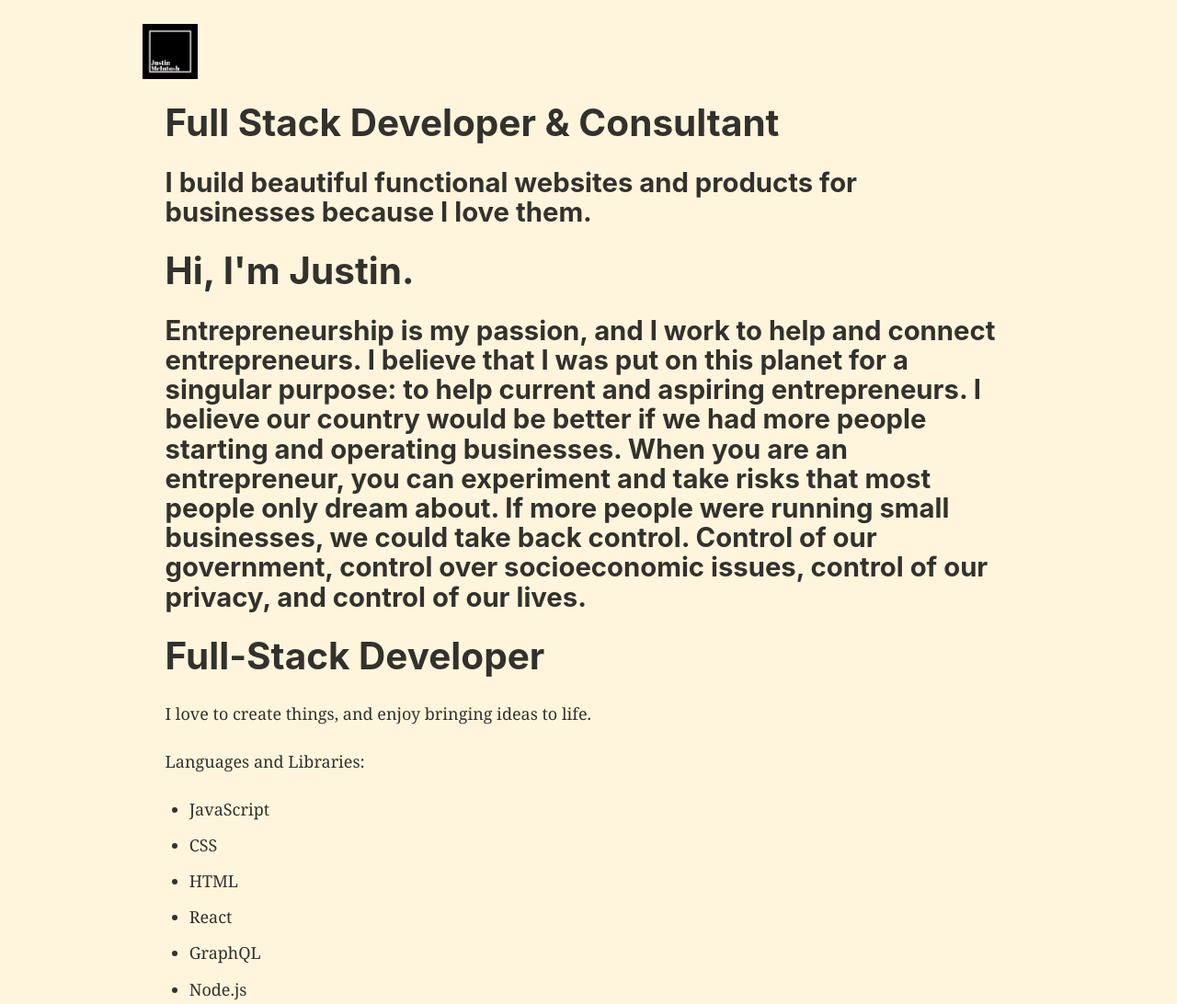
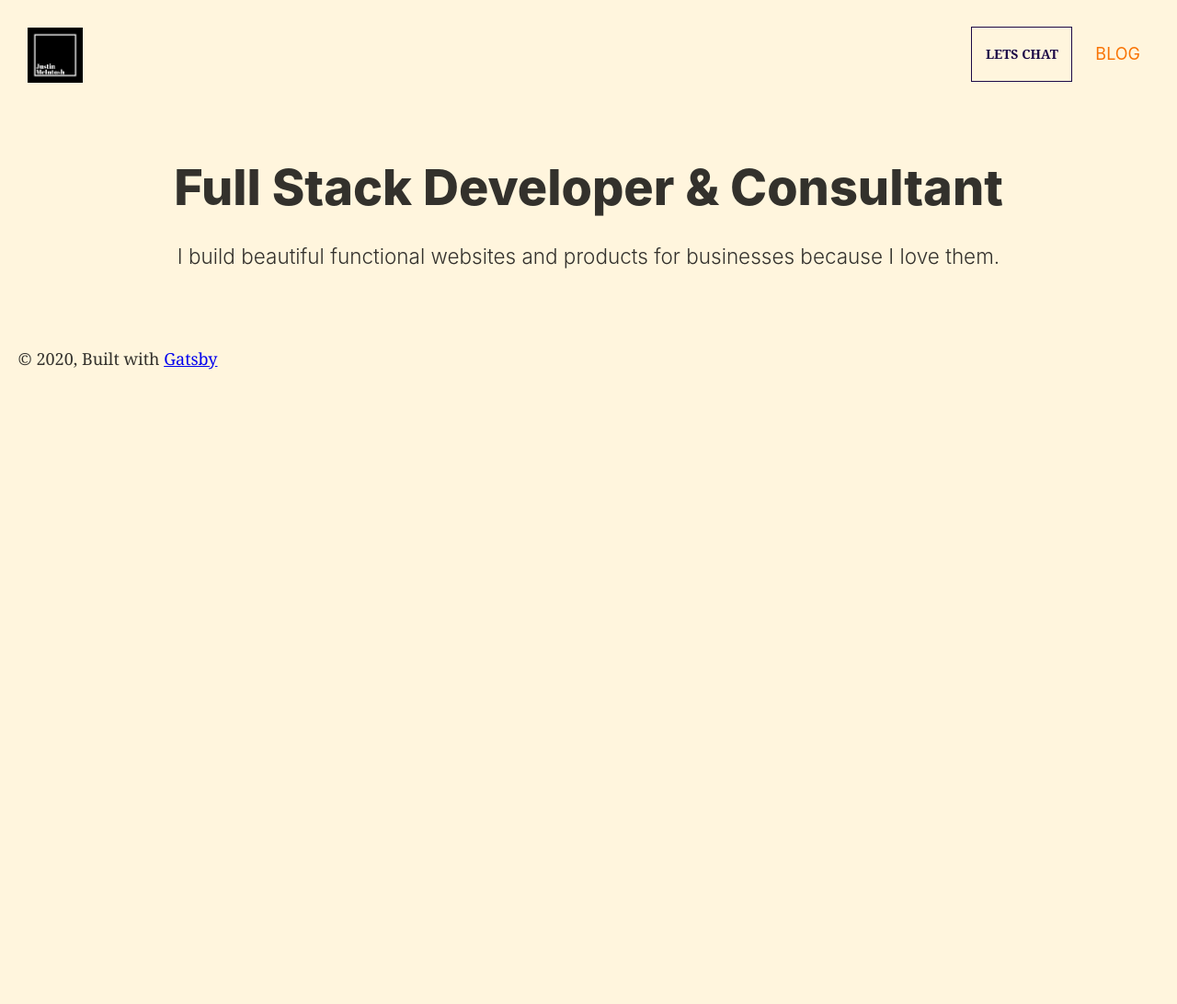
Before and after one commit to jmutt78/personal-site, a Gatsby site in the folder gatsby-site/: page / in a window 1280 px wide. Shown: the top 1092 px of the page at 92% size. After the commit the page ends 800 px from the top, so only its background shows below. Built offline with nearby package versions, Linux system fonts and the light colour scheme; Gatsby itself is replaced by a stand-in of ours.

Commit message:
Header/index Finished header style

```diff
--- a/gatsby-site/src/components/Header/index.js
+++ b/gatsby-site/src/components/Header/index.js
@@ -1,57 +1,30 @@
-import { Link } from "gatsby"
-import PropTypes from "prop-types"
-import React from "react"
-import styled from "styled-components"
-import Logo from "../Images/Logo.js"
+import { Link } from 'gatsby'
+import PropTypes from 'prop-types'
+import React from 'react'
 
-const Nav = styled.div`
-  background-color: transparent;
-`
-const NavHeader = styled.div`
-  max-width: 1010px;
-  padding: 26px 20px;
-  width: 100%;
-  display: flex;
-  align-items: center;
-  margin: 0 auto;
-`
-const NavLeft = styled.div`
-  width: 33.333%;
-  text-align: left;
-`
-const NavCenter = styled.div`
-  width: 33.333%;
-  text-align: center;
-`
+import Logo from '../Images/Logo.js'
 
-const NavRight = styled.div`
-  width: 33.333%;
-  text-align: right;
-  svg {
-    margin-right: 20px;
-  }
-`
-const MenuLink = styled.a``
+import { Button, Root, NavFlex, NavLinks, BlogLink } from './styles'
 
 const Header = ({ siteTitle }) => (
   <header>
-    <Nav>
-      <NavHeader>
-        <NavLeft>
-          <MenuLink>
-            <Link
-              to="/"
-              style={{
-                color: `white`,
-                textDecoration: `none`,
-              }}
-            >
-              <Logo />
+    <Root>
+      <NavFlex>
+        <Link to="/">
+          <Logo />
+        </Link>
+        <NavLinks>
+          <Button>
+            <button className="btn">LETS CHAT</button>
+          </Button>
+          <BlogLink>
+            <Link>
+              <h3>BLOG</h3>
             </Link>
-          </MenuLink>
-        </NavLeft>
-      </NavHeader>
-    </Nav>
+          </BlogLink>
+        </NavLinks>
+      </NavFlex>
+    </Root>
   </header>
 )
 
--- /dev/null
+++ b/gatsby-site/src/components/Header/styles.js
@@ -0,0 +1,69 @@
+import styled from 'styled-components'
+
+export const Root = styled.div`
+  width: 100%;
+  backround: transparent;
+  min-height: 100;
+  display: flex;
+`
+
+export const NavFlex = styled.div`
+  display: flex;
+  justify-content: space-between;
+  align-items: center;
+  flex-direction: row;
+  width: 100%;
+  height: 80px;
+  padding: 60px 30px;
+  max-width: 1920px;
+`
+
+export const NavLinks = styled.div`
+  padding: 12px 10px 8px 10px;
+  display: flex;
+`
+export const BlogLink = styled.div`
+  padding: 20px 0px 0px 25px;
+  h3 {
+    font-size: 18px;
+    font-weight: 400;
+    color: #f97304;
+  }
+  h3:hover {
+    color: #1c0947;
+  }
+
+  a {
+    text-decoration: none;
+  }
+`
+
+export const Button = styled.div`
+  .btn {
+    width: 110px;
+    height: 60px;
+    cursor: pointer;
+    background: transparent;
+    border: 1.5px solid #1c0947;
+    outline: none;
+    transition: 1s ease-in-out;
+    font-size: 14px;
+    font-weight: 900;
+    color: #1c0947;
+    @media (max-width: 500px) {
+      font-size: 10px;
+      width: 90px;
+      height: 60px;
+    }
+  }
+
+  .btn:hover {
+    transition: 1s ease-in-out;
+    background: #1c0947;
+    color: white;
+  }
+
+  .btn:hover svg {
+    stroke-dashoffset: -480;
+  }
+`
--- a/gatsby-site/src/components/Intro/index.js
+++ b/gatsby-site/src/components/Intro/index.js
@@ -1,18 +1,19 @@
-import React from "react"
+import React from 'react'
+import { Root, Container, Column } from './styles'
 
 const Intro = () => (
-  <section className="hero">
-    <div className="hero-body">
-      <div className="container has-text-centered">
-        <h1 className="title">Full Stack Developer & Consultant</h1>
+  <Root>
+    <Container>
+      <Column>
+        <h1>Full Stack Developer & Consultant</h1>
 
-        <h2 className="subtitle">
+        <h2>
           I build beautiful functional websites and products for businesses
           because I love them.
         </h2>
-      </div>
-    </div>
-  </section>
+      </Column>
+    </Container>
+  </Root>
 )
 
 export default Intro
--- /dev/null
+++ b/gatsby-site/src/components/Intro/styles.js
@@ -0,0 +1,36 @@
+import styled from 'styled-components'
+
+export const Root = styled.div`
+  -webkit-box-flex: 1;
+  flex-grow: 1;
+  flex-shrink: 0;
+  padding: 3rem 1.5rem;
+`
+
+export const Container = styled.div`
+  -webkit-box-flex: 1;
+  flex-grow: 1;
+  margin: 0 auto;
+  position: relative;
+  width: auto;
+`
+
+export const Column = styled.div`
+  display: block;
+  text-align: center;
+  justify-content: center;
+  h1 {
+    font-weight: 800;
+    margin-bottom: 1.5rem;
+    line-height: 1.125;
+    font-size: 3rem !important;
+  }
+
+  h2 {
+    font-weight: 300;
+    line-height: 1.5;
+    font-size: 1.25rem !important;
+
+    margin-bottom: 1.5rem;
+  }
+`
--- a/gatsby-site/src/components/Layout/index.js
+++ b/gatsby-site/src/components/Layout/index.js
@@ -5,12 +5,12 @@
  * See: https://www.gatsbyjs.org/docs/use-static-query/
  */
 
-import React from "react"
-import PropTypes from "prop-types"
-import { useStaticQuery, graphql } from "gatsby"
+import React from 'react'
+import PropTypes from 'prop-types'
+import { useStaticQuery, graphql } from 'gatsby'
 
-import Header from "../Header"
-import "./layout.css"
+import Header from '../Header'
+import './layout.css'
 
 const Layout = ({ children }) => {
   const data = useStaticQuery(graphql`
@@ -29,7 +29,7 @@ const Layout = ({ children }) => {
       <div
         style={{
           margin: `0 auto`,
-          maxWidth: 960,
+          maxWidth: 1500,
           padding: `0 1.0875rem 1.45rem`,
         }}
       >
--- a/gatsby-site/src/pages/index.js
+++ b/gatsby-site/src/pages/index.js
@@ -1,18 +1,18 @@
-import React from "react"
-import { Link } from "gatsby"
+import React from 'react'
 
-import Layout from "../components/Layout"
-import Intro from "../components/Intro"
-import About from "../components/About"
-import SEO from "../components/Seo"
+import Layout from '../components/Layout'
+import Intro from '../components/Intro'
+import About from '../components/About'
+import SEO from '../components/Seo'
 
 const IndexPage = () => (
   <Layout>
     <SEO title="Home" />
-    <div className="container">
-      <Intro />
-      <About />
-    </div>
+    <Intro />
+    {
+      //
+      //   <About />
+    }
   </Layout>
 )
 
```
Also changed, not shown: gatsby-site/src/components/Images/Profile.js (added, +38 -0 lines).
